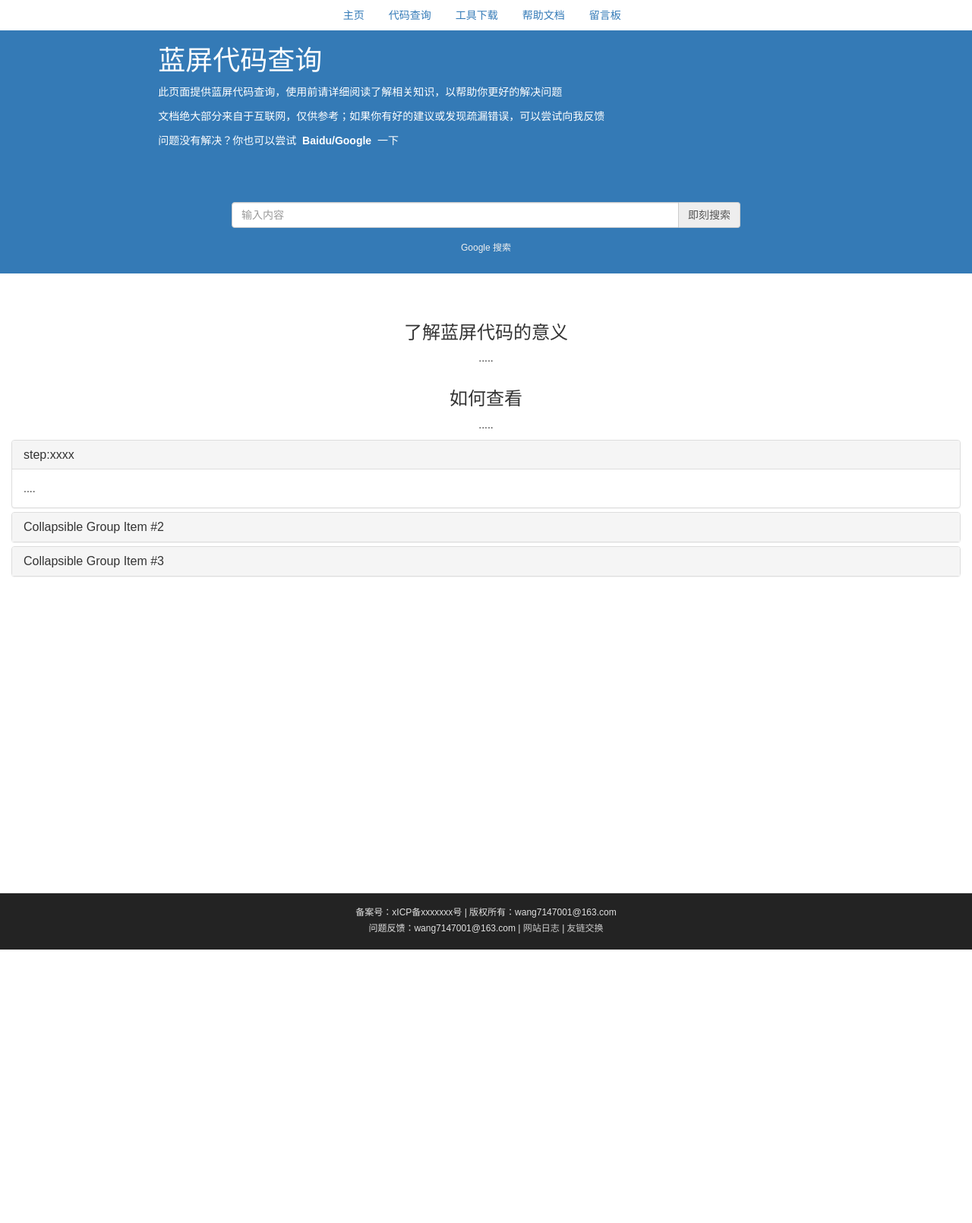
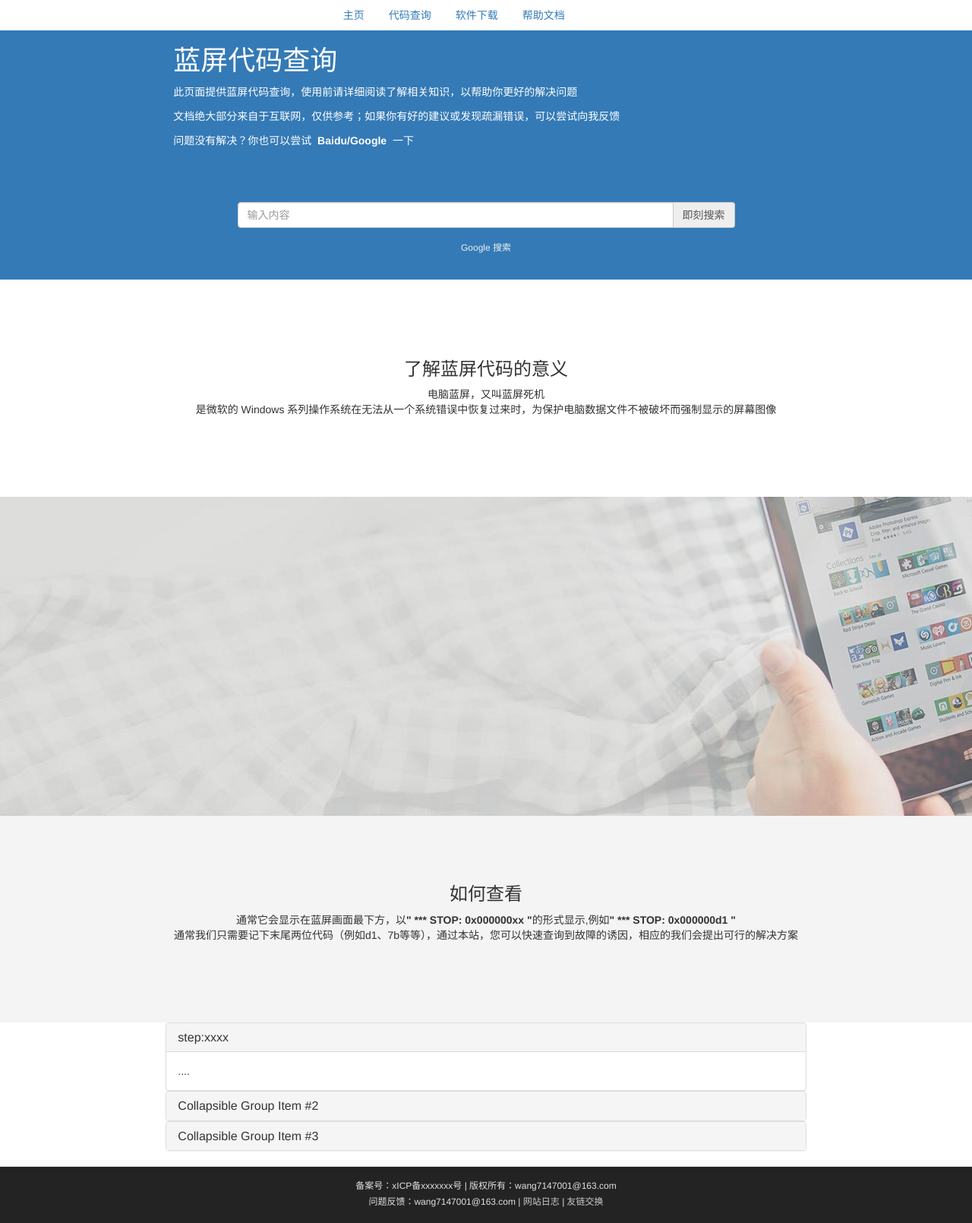
Before and after one commit to noveland/Newidea, a plain HTML site: page 蓝屏查询首页.html in a window 1280 px wide. Shown: the top 1610 px of the page at 76% size. Before the commit the page ends 1250 px from the top, so only its background shows below. Drawn offline with Linux system fonts and the light colour scheme.

Commit message:
大量修改

```diff
--- a/蓝屏查询首页.html
+++ b/蓝屏查询首页.html
@@ -6,18 +6,18 @@
 <link rel="stylesheet" href="css/bootstrap.min.css" />
 <script src="css/jquery-2.2.3.min.js" type="text/javascript"></script>
 <script src="css/bootstrap.min.js" type="text/javascript"></script>
-<title>无标题文档</title>
+<title>蓝屏代码查询</title>
 <style>
 *{
 	padding:0;
 	margin:0;
-	font-family:Arial, Helvetica, sans-serif;
 	}
 html,body{
 	height:100%;
 	}
 .container-fluid{
 	height:100%;
+	padding:0;
 	}
 .modal-footer{
 	text-align:center;
@@ -27,9 +27,6 @@ html,body{
 	padding:15px;
 	height:75px;
 	line-height:1.5em;
-	position: relative;
-	margin-top: -30px;
-	clear:both;
 	}
 .modal-footer p{
 	font-size:12px;
@@ -38,9 +35,12 @@ p{
 	word-wrap: break-word;
 	}
 .jumu{
-	height:320px;
-	background:#347ab6;
-	margin-bottom:45px;
+	height:auto;
+	background:url(image/%E6%9C%AA%E6%A0%87%E9%A2%98-1.jpg);
+	margin-bottom:15px;
+	margin-left:0;
+	margin-right:0;
+	padding-bottom:25px;
 	}
 .jumu p,h1{
 	color:#FFF;
@@ -75,48 +75,62 @@ p{
 	}
 .lp-view,.lp-usage{
 	text-align:center;
+	padding:70px 15px 95px 15px;
+	}
+.lp-usage{
+	background:#F4F4F4;
+	}
+.nav-pills{
+	font-size:1em;
+	}
+.allview{
+	margin:0;
+	padding:0;
+	}
+.lp-img1{
+	background:url(image/Win_AppsStoreBG2_1920x580_EN_US.jpg);
+	height:420px;
 	}
 </style>
 </head>
 
 <body>
-<header>
-	<div class="row">
-    	<div class="col-md-5 col-md-offset-4 col-xs-12" role="presentation">
+
+<div class="container-fluid">
+	<div class="header row">
+    	<div class="col-md-4 col-md-offset-4 col-xs-12" role="navigation">
             	<ul class="nav nav-pills">
-          <li role="presentation"><a href="#">主页</a></li>
-          <li role="presentation"><a href="#">代码查询</a></li>
-          <li role="presentation"><a href="#">工具下载</a></li>
-          <li role="presentation"><a href="#">帮助文档</a></li>
-          <li role="presentation"><a href="#">留言板</a></li>
+                	<li role="presentation"><a href="index.html">主页</a></li>
+                    <li role="presentation"><a href="蓝屏查询首页.html">代码查询</a></li>
+                    <li role="presentation"><a href="软件下载.html">软件下载</a></li>
+                    <li role="presentation"><a href="帮助文档.html">帮助文档</a></li>
                 </ul>
         </div>
-    </div>
-</header><!--导航 -->
-<div class="row jumu">
-	<div class="row">
-	<div class="col-md-7 col-md-offset-2">
+	</div><!--顶部导航 -->
+	<div class="jumu">
+		<div class="allview row">
+		<div class="col-md-7 col-md-offset-2 col-xs-9 col-xs-offset-1">
 	<h1>蓝屏代码查询</h1>
     <p>此页面提供蓝屏代码查询，使用前请详细阅读了解相关知识，以帮助你更好的解决问题</p>
     <p>文档绝大部分来自于互联网，仅供参考；如果你有好的建议或发现疏漏错误，可以尝试向我反馈</p>
     <p>问题没有解决？你也可以尝试 &nbsp;<strong>Baidu/Google</strong>&nbsp; 一下</p>
     </div>
-    </div><br /><br /><br />
+    	</div><!--概览 -->
+    	<br /><br /><br />
    		<div class="row">
-    <div class="col-md-6 col-md-offset-3 col-xs-12 input-group">
-    <input type="text" class="form-control" placeholder="输入内容" aria-describedby="basic-addon2">
-    <span class="input-group-addon" id="basic-addon2">即刻搜索</span>
+    	<div class="col-md-6 col-md-offset-3 col-xs-8 col-xs-offset-2 input-group">
+    	<input type="text" class="form-control" placeholder="输入内容" aria-describedby="basic-addon2"><!--输入输入框 -->
+    <span class="input-group-addon" id="basic-addon2">即刻搜索</span><!--按钮 --><!--蓝屏搜索 -->
     	</div>
     	</div><!--搜索框 -->
-    <div  class="google-tips">
-    <h3><a href="#">Google 搜索</a></h3>
+    	<div class="google-tips">
+    	<h3><a href="www.google.cn">Google 搜索</a></h3>
     	</div><!--下方谷歌搜索 -->
 	</div><!--巨幕 -->
-<div class="container-fluid">
 	<div class="row lp-view">
     	<div class="col-md-12">
         <h3>了解蓝屏代码的意义</h3>
-        <p>.....</p>
+        <p>电脑蓝屏，又叫蓝屏死机<br /> 是微软的 Windows 系列操作系统在无法从一个系统错误中恢复过来时，为保护电脑数据文件不被破坏而强制显示的屏幕图像</p>
         </div>
 	</div><!--蓝屏意义 -->
     <div class="row lp-img1">
@@ -126,10 +140,12 @@ p{
     <div class="row lp-usage">
     	<div class="col-md-12">
         <h3>如何查看</h3>
-        <p>.....</p>
+        <p>通常它会显示在蓝屏画面最下方，以<strong>" *** STOP: 0x000000xx "</strong>的形式显示,例如<strong>" *** STOP: 0x000000d1 "</strong><br />通常我们只需要记下末尾两位代码（例如d1、7b等等），通过本站，您可以快速查询到故障的诱因，相应的我们会提出可行的解决方案</p>
         </div>
 	</div><!--蓝屏查看及检阅 -->
     <div class="panel-group" id="accordion" role="tablist" aria-multiselectable="true">
+    <div class="row">
+    <div class="col-md-8 col-md-offset-2 col-xs-8 col-xs-offset-2">
   	<div class="panel panel-default">
     <div class="panel-heading" role="tab" id="headingOne">
       <h4 class="panel-title">
@@ -141,9 +157,13 @@ p{
     <div id="collapseOne" class="panel-collapse collapse in" role="tabpanel" aria-labelledby="headingOne">
       <div class="panel-body">
         ....
+      </div><!--详文 -->
     </div>
   	</div>
   	</div>
+    </div><!--掠影1 -->
+    <div class="row">
+    <div class="col-md-8 col-md-offset-2 col-xs-8 col-xs-offset-2">
   	<div class="panel panel-default">
     <div class="panel-heading" role="tab" id="headingTwo">
       <h4 class="panel-title">
@@ -158,6 +178,10 @@ p{
       </div>
     </div>
   </div>
+  </div>
+  </div><!--掠影2 -->
+    <div class="row">
+    <div class="col-md-8 col-md-offset-2 col-xs-8 col-xs-offset-2">
     <div class="panel panel-default">
     <div class="panel-heading" role="tab" id="headingThree">
       <h4 class="panel-title">
@@ -172,13 +196,16 @@ p{
       </div>
     </div>
   </div>
+  </div>
+  </div><!--掠影3 -->
 	</div><!--代码掠影 -->
-</div>
 	<div class="row">
-    <div class="col-md-12 col-xs-12 modal-footer">
+    <div class="col-md-12 modal-footer">
     <p>备案号：xICP备xxxxxxx号 | 版权所有：wang7147001@163.com
     <br />问题反馈：wang7147001@163.com | <a href="#">网站日志</a> | <a href="#">友链交换</a></p>
     </div>
 	</div><!--页脚 -->
+</div>
+
 </body>
 </html>
```
Also changed, not shown: index.html (+39 -38 lines), 帮助文档.html (+9 -7 lines), image/1033014033-0.png (added), image/Win_AppsStoreBG2_1920x580_EN_US.jpg (added), image/d8f9d72a6059252d2b6d7964359b033b5bb5b95c.jpg (added). Lines whose indentation alone changed are shown as unchanged.
